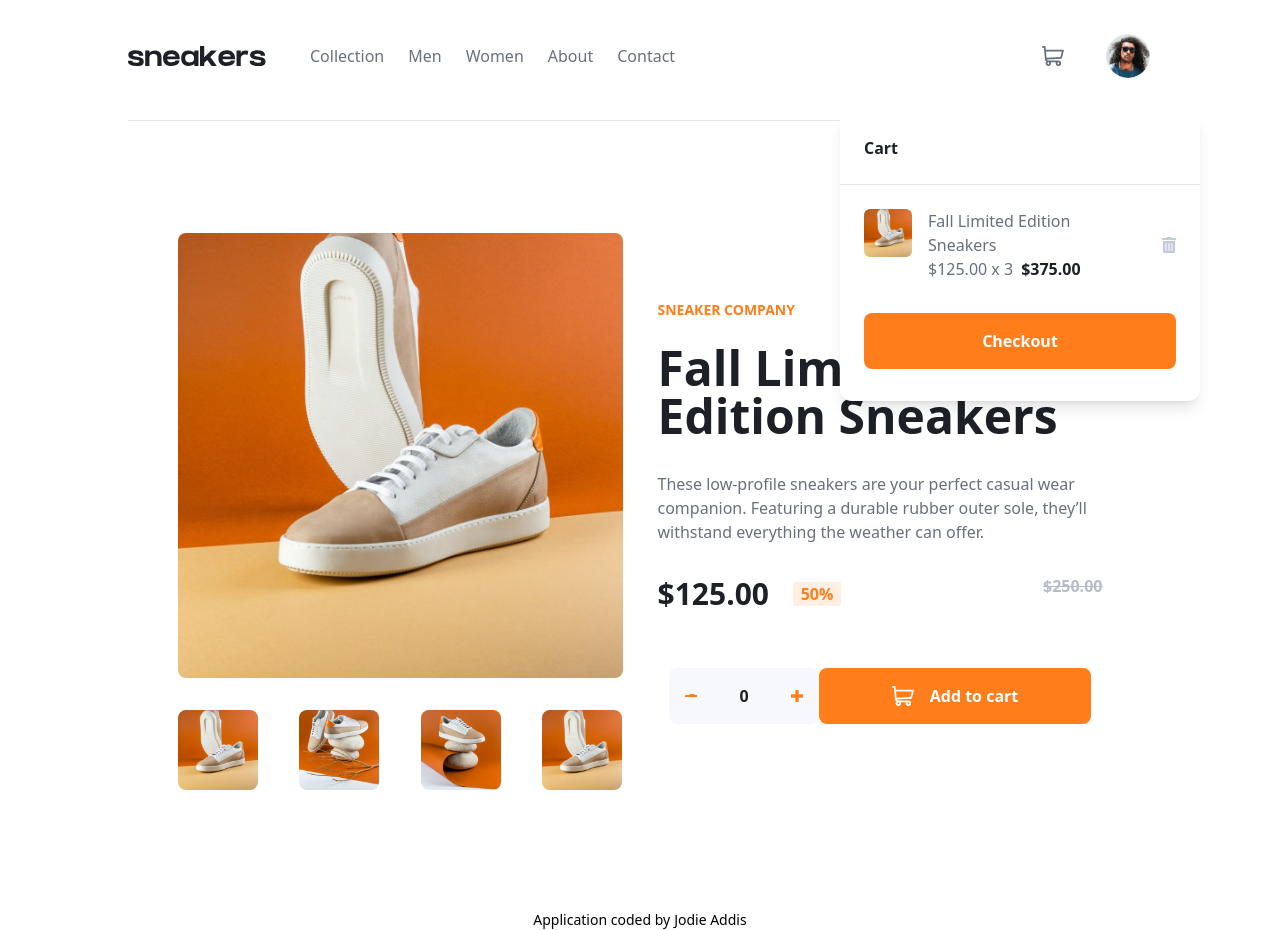
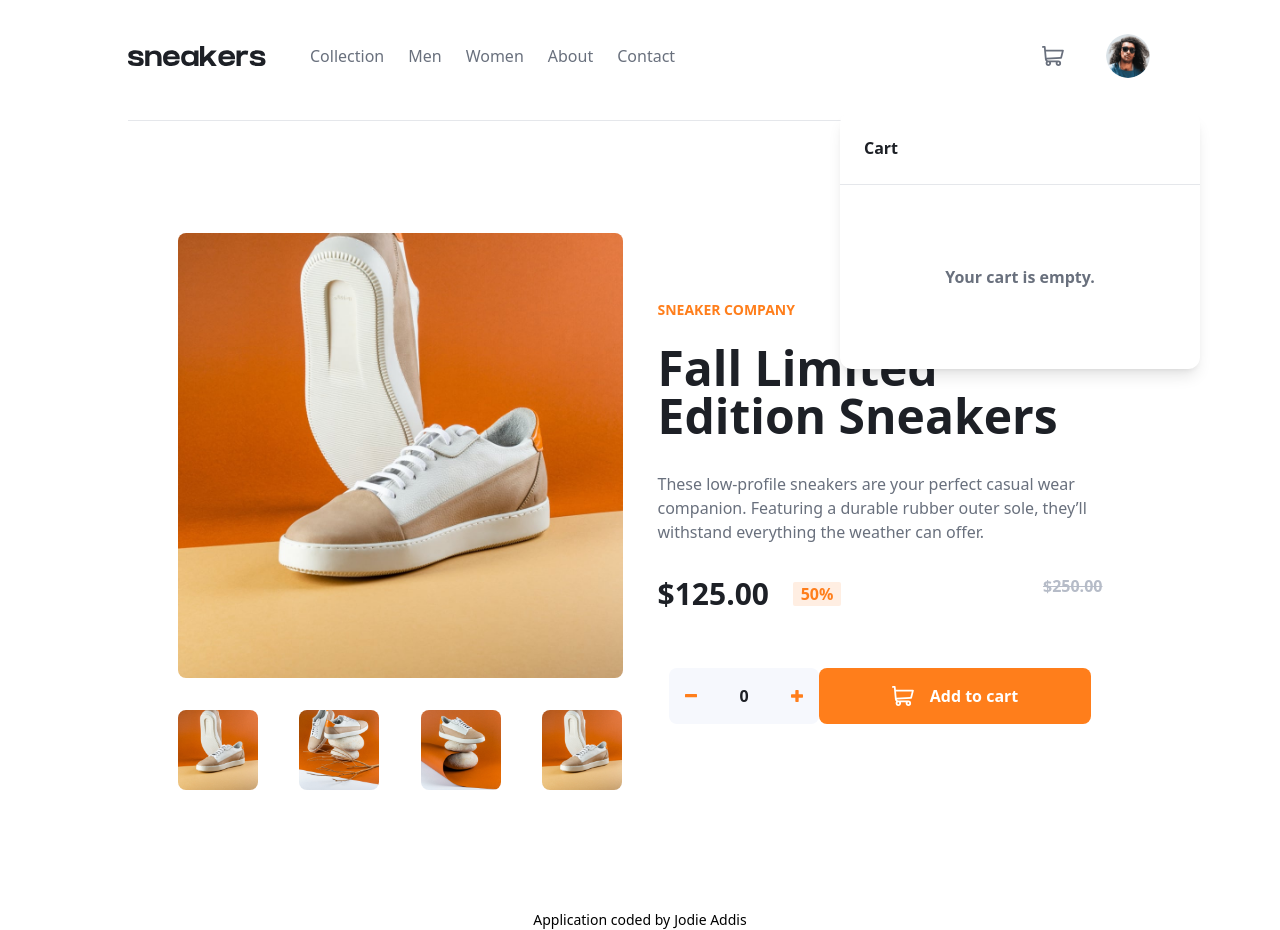
Before and after one commit to JodieAddis/e-commerce-sneakers, a React (Vite) app: page / in a window 1280 px wide. Built offline with nearby package versions, Linux system fonts and the light colour scheme.

Commit message:
Creation of a context for the shopping cart + calculation of the total price for the cart

```diff
--- a/src/components/Cart/index.tsx
+++ b/src/components/Cart/index.tsx
@@ -2,13 +2,18 @@ import IconDelete from "../../icons/IconDelete";
 import Paragraph from "../../typographies/Paragraph";
 import product from "../../../public/assets/img/image-product-1.jpg";
 import Button from "../Button";
+import { useContext } from "react";
+import { CountContext } from "../../context/CountProductsContext";
 
-interface CartProps {
-  Number: string;
-  Sum: string;
-}
+// interface CartProps {
+//   Number: number;
+// }
 
-const Component = ({ Number, Sum }: CartProps) => {
+const Component = () => {
+  // const totalPrice = 125 * Number;
+  const { count } = useContext(CountContext);
+  const totalPrice = 125 * count;
+
   return (
     <div className=" justify center flex w-[360px] flex-col rounded-xl bg-white shadow-lg">
       <div className="mt-6 px-6">
@@ -18,6 +23,14 @@ const Component = ({ Number, Sum }: CartProps) => {
         />
       </div>
       <hr className="mt-6 bg-PaleSky" />
+      {count == 0 ? (
+        <div className="flex justify-center">
+          <Paragraph
+            content="Your cart is empty."
+            css="text-PaleSky font-bold text-base my-20"
+          />
+        </div>
+      ) : (
         <div className="mt-6 px-6">
           <div className="flex flex-row">
             <img
@@ -32,11 +45,11 @@ const Component = ({ Number, Sum }: CartProps) => {
               />
               <div className="flex flex-row">
                 <Paragraph
-                content={`$125.00 x ${Number}`}
+                  content={`$125.00 x ${count}`}
                   css="text-base text-PaleSky mr-2"
                 />
                 <Paragraph
-                content={`$${Sum}`}
+                  content={`$${totalPrice}.00`}
                   css="text-base text-Shark font-bold"
                 />
               </div>
@@ -48,10 +61,11 @@ const Component = ({ Number, Sum }: CartProps) => {
           <div className="my-8">
             <Button
               content="Checkout"
-            css="text-white text-base font-bold bg-Pumpkin w-full py-4 rounded-lg"
+              css="text-white text-base font-bold bg-Pumpkin w-full py-4 rounded-lg hover:bg-AtomicTangerine"
             />
           </div>
         </div>
+      )}
     </div>
   );
 };
--- a/src/components/Header/index.tsx
+++ b/src/components/Header/index.tsx
@@ -14,7 +14,7 @@ const Component = () => {
       <div className="mt-6 flex flex-row lg:mt-0">
         <UserProfile />
         <div className="absolute right-20 top-28">
-          <Cart Number="3" Sum="375.00" />
+          <Cart Number={4} />
         </div>
       </div>
     </div>
--- a/src/components/Products/ProductsAdd/index.tsx
+++ b/src/components/Products/ProductsAdd/index.tsx
@@ -1,11 +1,14 @@
+import { CountContext } from "../../../context/CountProductsContext";
 import IconAdd from "../../../icons/IconAdd";
 import IconCart from "../../../icons/IconCart";
 import IconMinus from "../../../icons/IconMinus";
 
-import { useState } from "react";
+import { useContext, useState } from "react";
 
 const Component = () => {
-  const [counter, setCounter] = useState(0);
+  const [counter, setCounter] = useState<number>(0);
+
+  const { count, updateCount } = useContext(CountContext);
 
   const incrementNumber = () => {
     setCounter(counter + 1);
@@ -15,6 +18,11 @@ const Component = () => {
     if (counter > 0) {
       setCounter((prevCounter) => prevCounter - 1);
     }
+  };
+
+  const handlClick = () => {
+    updateCount(counter);
+    console.log(counter);
   };
 
   return (
@@ -36,7 +44,10 @@ const Component = () => {
           <IconAdd />
         </button>
       </div>
-      <button className="flex h-14 w-[327px] flex-row items-center justify-center rounded-lg bg-Pumpkin text-base font-bold text-white hover:bg-AtomicTangerine lg:w-[272px]">
+      <button
+        className="flex h-14 w-[327px] flex-row items-center justify-center rounded-lg bg-Pumpkin text-base font-bold text-white hover:bg-AtomicTangerine lg:w-[272px]"
+        onClick={handlClick}
+      >
         <IconCart color="#ffffff" />
         <p className="ml-4">Add to cart</p>
       </button>
--- /dev/null
+++ b/src/context/CountProductsContext/index.tsx
@@ -0,0 +1,30 @@
+import { ReactNode, createContext, useState } from "react";
+
+interface CountProviderProps {
+  children: ReactNode;
+}
+
+interface CountContextType {
+  count: number;
+  updateCount: (count: number) => void;
+}
+
+export const CountContext = createContext<CountContextType>({
+  count: 0,
+  updateCount: () => {},
+});
+
+export const CountProductsProvider: React.FC<CountProviderProps> = ({
+  children,
+}) => {
+  const [count, setCount] = useState<number>(0);
+
+  const updateCount = (count: number): void => {
+    setCount(count);
+  };
+  return (
+    <CountContext.Provider value={{ count, updateCount }}>
+      {children}
+    </CountContext.Provider>
+  );
+};
--- a/src/main.tsx
+++ b/src/main.tsx
@@ -1,9 +1,12 @@
 import React from "react";
 import ReactDOM from "react-dom/client";
 import Page from "./page/ProductsPage";
+import { CountProductsProvider } from "./context/CountProductsContext";
 
 ReactDOM.createRoot(document.getElementById("root")!).render(
   <React.StrictMode>
-    <Page />
-  </React.StrictMode>
+    <CountProductsProvider>
+      <Page />
+    </CountProductsProvider>
+  </React.StrictMode>,
 );
```
Also changed, not shown: src/icons/icon-delete.svg (deleted). Lines whose indentation alone changed are shown as unchanged.
